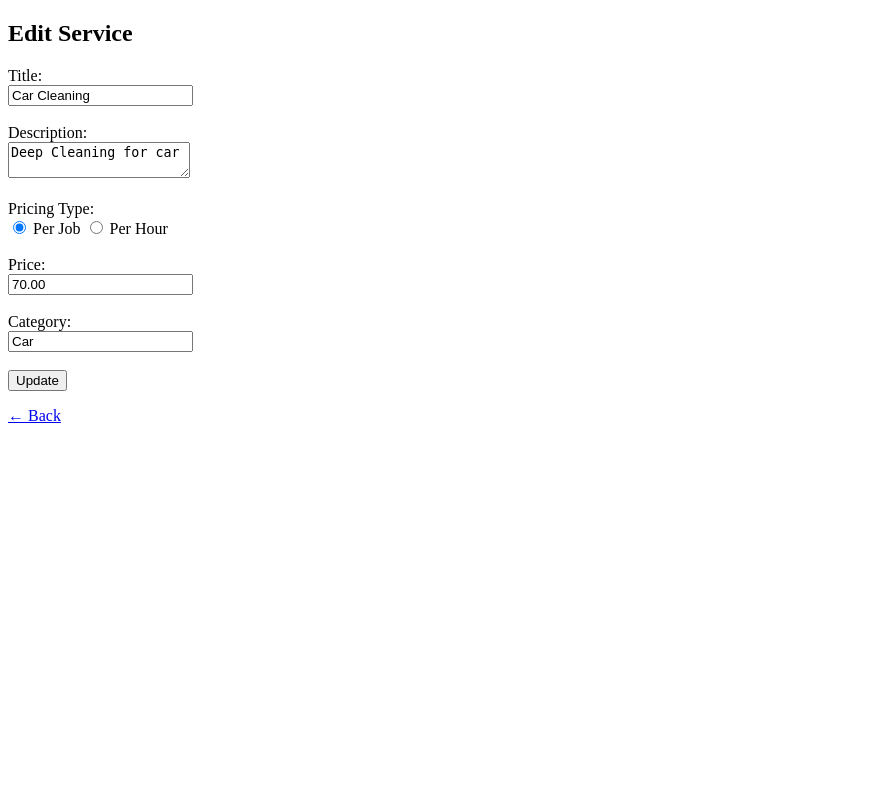
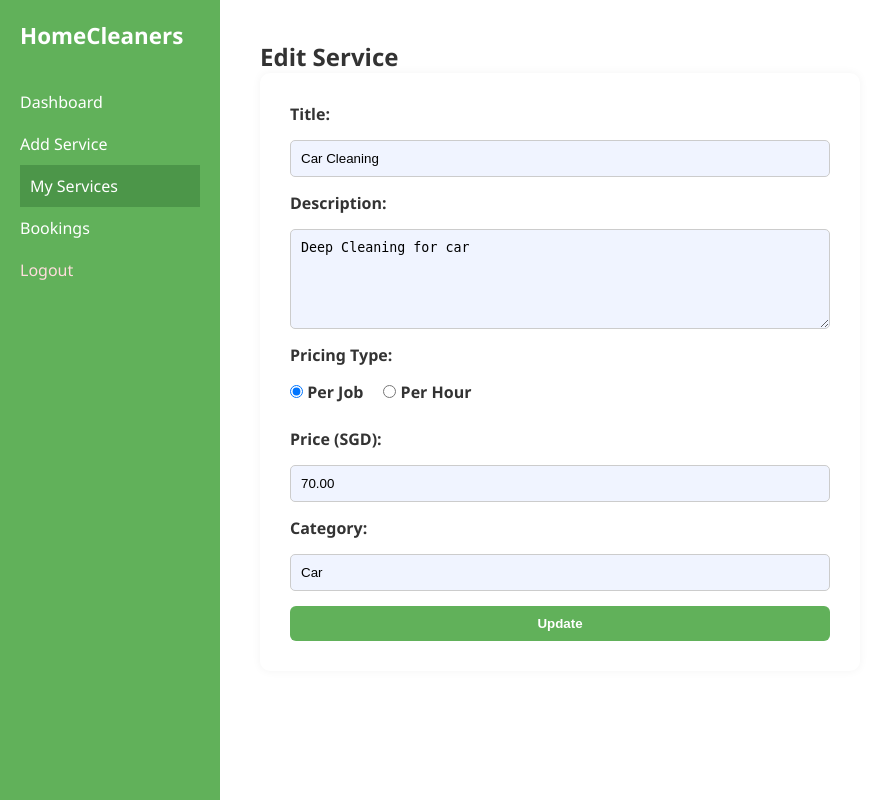
Before and after one commit to Kuang-Yi/HomeCleaners, a PHP site: page /boundary/edit_services.php?id=8 in a window 1280 px wide. Shown: the whole page, without its empty margins (0-885 px from the left). Run offline with PHP 8.4, Linux system fonts and the light colour scheme; a user stored in the database is signed in; data comes from the database, SQL or seed files in the repository.

Commit message:
cleaner edit service style

```diff
--- a/boundary/edit_services.php
+++ b/boundary/edit_services.php
@@ -34,31 +34,56 @@ if ($_SERVER['REQUEST_METHOD'] === 'POST') {
 
 <!DOCTYPE html>
 <html>
-<head><title>Edit Service</title></head>
+<head>
+    <title>Edit Service</title>
+    <link rel="stylesheet" href="../css/layout.css">
+    <link rel="stylesheet" href="../css/edit_service.css">
+</head>
 <body>
-    <h2>Edit Service</h2>
-    <?php if (!empty($error)): ?><p><?= $error ?></p><?php endif; ?>
+<div class="dashboard-layout">
 
-    <form method="post">
-        <label>Title:</label><br>
-        <input type="text" name="title" value="<?= htmlspecialchars($service['title']) ?>" required><br><br>
+    <!-- Sidebar -->
+    <aside class="sidebar">
+        <div class="sidebar-brand">HomeCleaners</div>
+        <nav class="sidebar-links">
+            <a href="dashboard_cleaner.php">Dashboard</a>
+            <a href="add_service.php">Add Service</a>
+            <a href="manage_services.php" class="active">My Services</a>
+            <a href="view_cleaner_bookings.php">Bookings</a>
+            <a href="../logout.php" class="logout-link">Logout</a>
+        </nav>
+    </aside>
 
-        <label>Description:</label><br>
-        <textarea name="description" required><?= htmlspecialchars($service['description']) ?></textarea><br><br>
+    <!-- Main Content -->
+    <main class="dashboard-main">
+        <h2>Edit Service</h2>
 
-        <label>Pricing Type:</label><br>
-        <input type="radio" name="pricing_type" value="per_job" <?= $service['pricing_type'] === 'per_job' ? 'checked' : '' ?>> Per Job
-        <input type="radio" name="pricing_type" value="per_hour" <?= $service['pricing_type'] === 'per_hour' ? 'checked' : '' ?>> Per Hour<br><br>
+        <?php if (!empty($error)): ?>
+            <p class="error"><?= $error ?></p>
+        <?php endif; ?>
 
-        <label>Price:</label><br>
-        <input type="number" name="price" value="<?= $service['price'] ?>" step="0.01" required><br><br>
+        <form method="post" class="form-box">
+            <label for="title">Title:</label>
+            <input type="text" name="title" id="title" value="<?= htmlspecialchars($service['title']) ?>" required>
 
-        <label>Category:</label><br>
-        <input type="text" value="<?= htmlspecialchars($service['category_name']) ?>" readonly><br><br>
+            <label for="description">Description:</label>
+            <textarea name="description" id="description" required><?= htmlspecialchars($service['description']) ?></textarea>
 
-        <button type="submit">Update</button>
-    </form>
+            <label>Pricing Type:</label>
+            <div class="radio-group">
+                <label><input type="radio" name="pricing_type" value="per_job" <?= $service['pricing_type'] === 'per_job' ? 'checked' : '' ?>> Per Job</label>
+                <label><input type="radio" name="pricing_type" value="per_hour" <?= $service['pricing_type'] === 'per_hour' ? 'checked' : '' ?>> Per Hour</label>
+            </div>
 
-    <p><a href="manage_services.php">← Back</a></p>
+            <label for="price">Price (SGD):</label>
+            <input type="number" name="price" id="price" value="<?= $service['price'] ?>" step="0.01" required>
+
+            <label>Category:</label>
+            <input type="text" value="<?= htmlspecialchars($service['category_name']) ?>" readonly>
+
+            <button type="submit" class="btn btn-green">Update</button>
+        </form>
+    </main>
+</div>
 </body>
 </html>
--- a/boundary/manage_services.php
+++ b/boundary/manage_services.php
@@ -72,7 +72,7 @@ $services = CleanerController::getCleanerServices($cleaner_id);
                                 <td><?= (int) $s['view_count'] ?></td>
                                 <td><?= (int) $s['shortlist_count'] ?></td>
                                 <td>
-                                    <a href="edit_service.php?id=<?= $s['id'] ?>">Edit</a> |
+                                    <a href="edit_services.php?id=<?= $s['id'] ?>">Edit</a> |
                                     <a href="delete_service.php?id=<?= $s['id'] ?>" onclick="return confirm('Delete this service?')">Delete</a>
                                 </td>
                             </tr>
--- /dev/null
+++ b/css/edit_service.css
@@ -0,0 +1,59 @@
+.form-box {
+    background: #fff;
+    padding: 30px;
+    border-radius: 10px;
+    max-width: 600px;
+    box-shadow: 0 0 10px rgba(0,0,0,0.05);
+    display: flex;
+    flex-direction: column;
+    gap: 15px;
+}
+
+.form-box label {
+    font-weight: bold;
+}
+
+.form-box input[type="text"],
+.form-box input[type="number"],
+.form-box textarea {
+    padding: 10px;
+    border-radius: 5px;
+    border: 1px solid #ccc;
+    background: #f0f4ff;
+    width: 100%;
+}
+
+.form-box textarea {
+    resize: vertical;
+    min-height: 100px;
+}
+
+.radio-group {
+    display: flex;
+    gap: 20px;
+    margin-bottom: 10px;
+}
+
+.btn {
+    padding: 10px 18px;
+    border: none;
+    border-radius: 6px;
+    color: white;
+    font-weight: bold;
+    cursor: pointer;
+    transition: background 0.3s ease;
+}
+
+.btn-green {
+    background-color: #61B15A;
+}
+
+.btn-green:hover {
+    background-color: #4c9649;
+}
+
+.error {
+    color: #c9302c;
+    font-weight: bold;
+    margin-bottom: 15px;
+}
```
